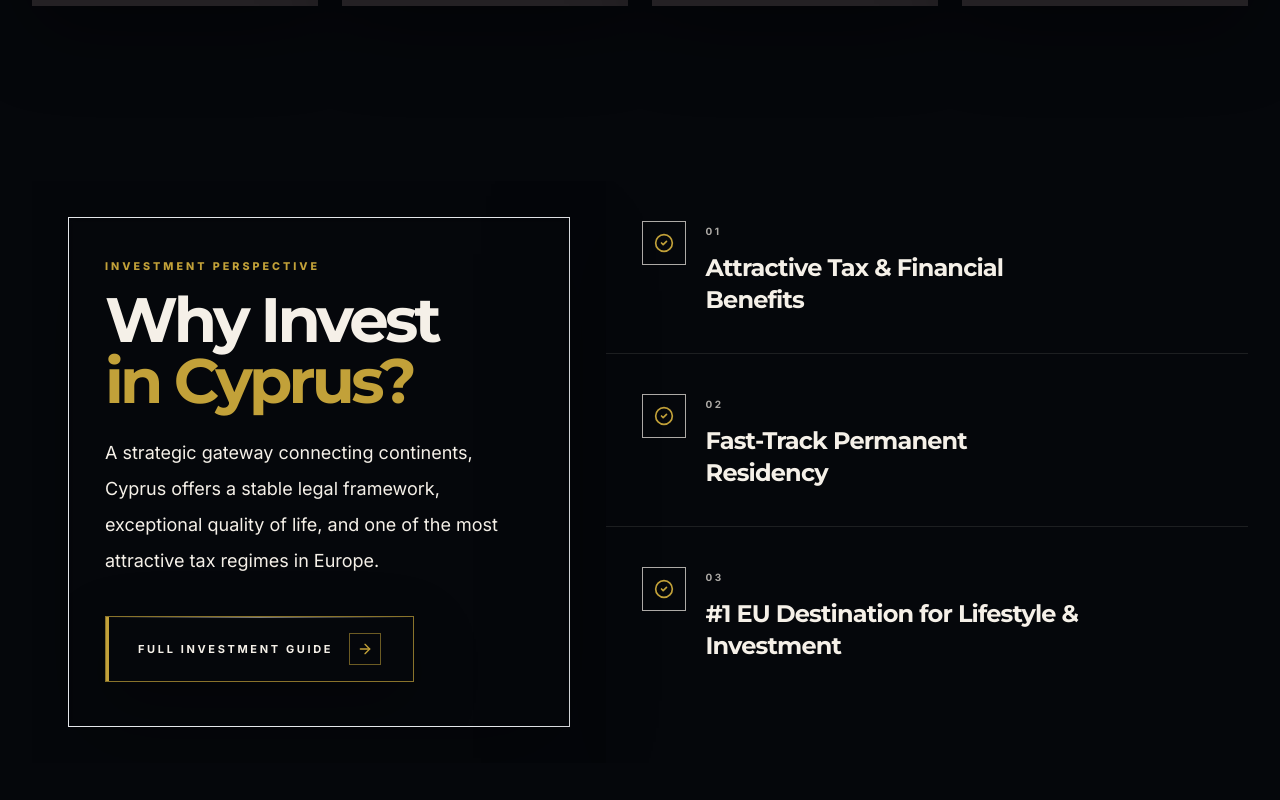
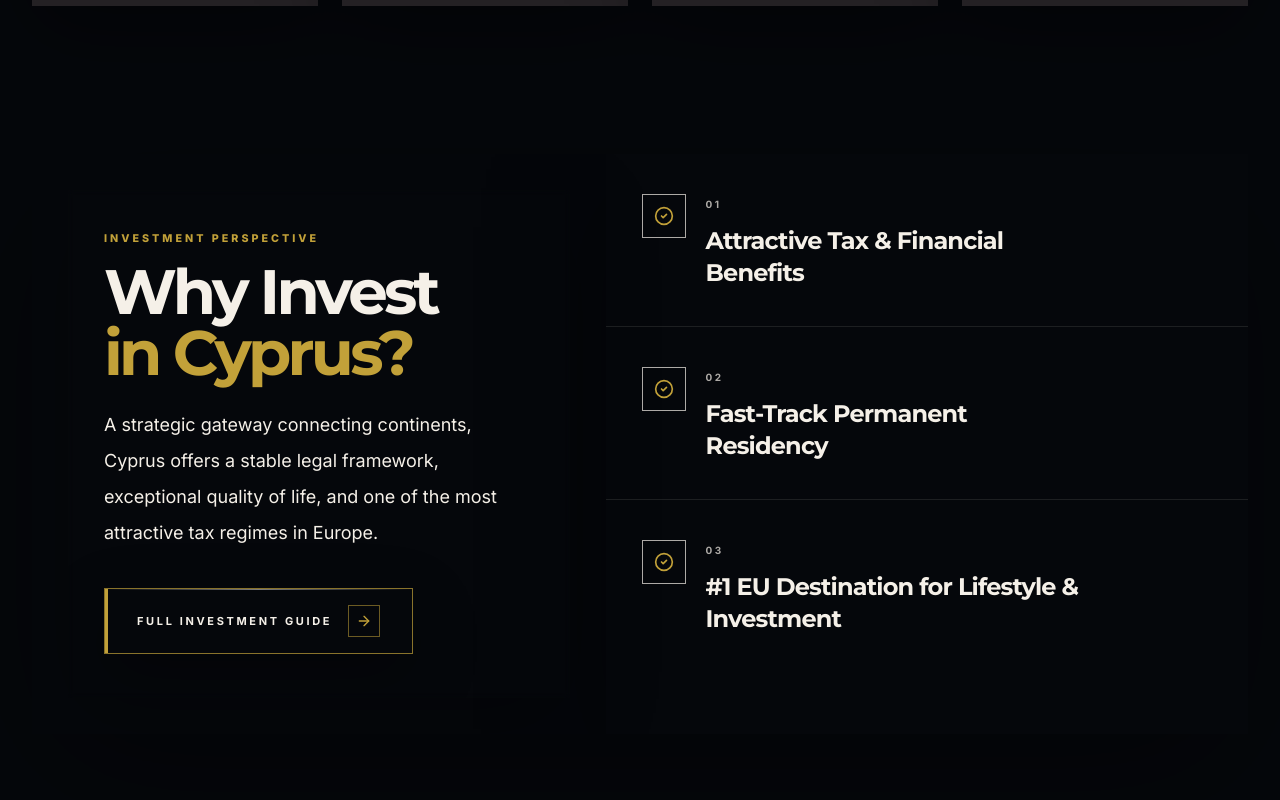
Before and after one commit to tmsgroupeu/tmsestates, a Next.js app in the folder web/: page /en in a window 1280 px wide. Shown: the part 1320-2120 px from the top of the page. Built offline with nearby package versions, Linux system fonts and the light colour scheme; no server answers.

Commit message:
Update LimassolAdvantage.tsx

```diff
--- a/web/src/components/LimassolAdvantage.tsx
+++ b/web/src/components/LimassolAdvantage.tsx
@@ -11,12 +11,13 @@ const points = [
 
 export default function LimassolAdvantage() {
   return (
-    <section className="relative w-full py-14 md:py-18 lg:flex lg:min-h-[88svh] lg:items-center">
+    <section className="relative w-full pt-0 pb-14 md:pb-18 lg:flex lg:min-h-[88svh] lg:items-center">
       <div className="home-container">
-        <div className="relative grid overflow-hidden lg:grid-cols-[1fr_1.12fr]">
+        <div className="relative overflow-hidden shadow-[0_42px_150px_rgba(0,0,0,0.34)]">
+          <div className="relative grid lg:grid-cols-[1fr_1.12fr]">
             <div className="relative p-5 md:p-7 lg:p-8 xl:p-9">
-            <div className="relative max-w-[720px] overflow-hidden border border-[#F5F0E8]/12 bg-[#242124]/48 px-6 py-8 shadow-[0_24px_85px_rgba(0,0,0,0.24)] backdrop-blur-[3px] md:px-8 md:py-10 lg:px-9 lg:py-11">
-              <div className="pointer-events-none absolute inset-0 bg-gradient-to-br from-[#242124]/34 via-[#242124]/10 to-[#C2A139]/8" />
+              <div className="relative max-w-[720px] overflow-hidden bg-[#242124]/46 px-6 py-8 shadow-[0_24px_85px_rgba(0,0,0,0.24)] backdrop-blur-[3px] md:px-8 md:py-10 lg:px-9 lg:py-11">
+                <div className="pointer-events-none absolute inset-0 bg-gradient-to-br from-[#242124]/36 via-[#242124]/10 to-[#C2A139]/8" />
 
                 <div className="relative z-10">
                   <p className="section-eyebrow">Investment Perspective</p>
@@ -51,7 +52,7 @@ export default function LimassolAdvantage() {
               </div>
             </div>
 
-          <div className="relative bg-[#242124]/96 shadow-[0_34px_110px_rgba(0,0,0,0.34)]">
+            <div className="relative bg-[#242124]/96 shadow-[0_34px_110px_rgba(0,0,0,0.36)]">
               <div className="relative grid md:grid-cols-3 lg:grid-cols-1">
                 {points.map((point, index) => (
                   <div
@@ -79,6 +80,7 @@ export default function LimassolAdvantage() {
             </div>
           </div>
         </div>
+      </div>
     </section>
   );
 }
```
Lines whose indentation alone changed are shown as unchanged.
